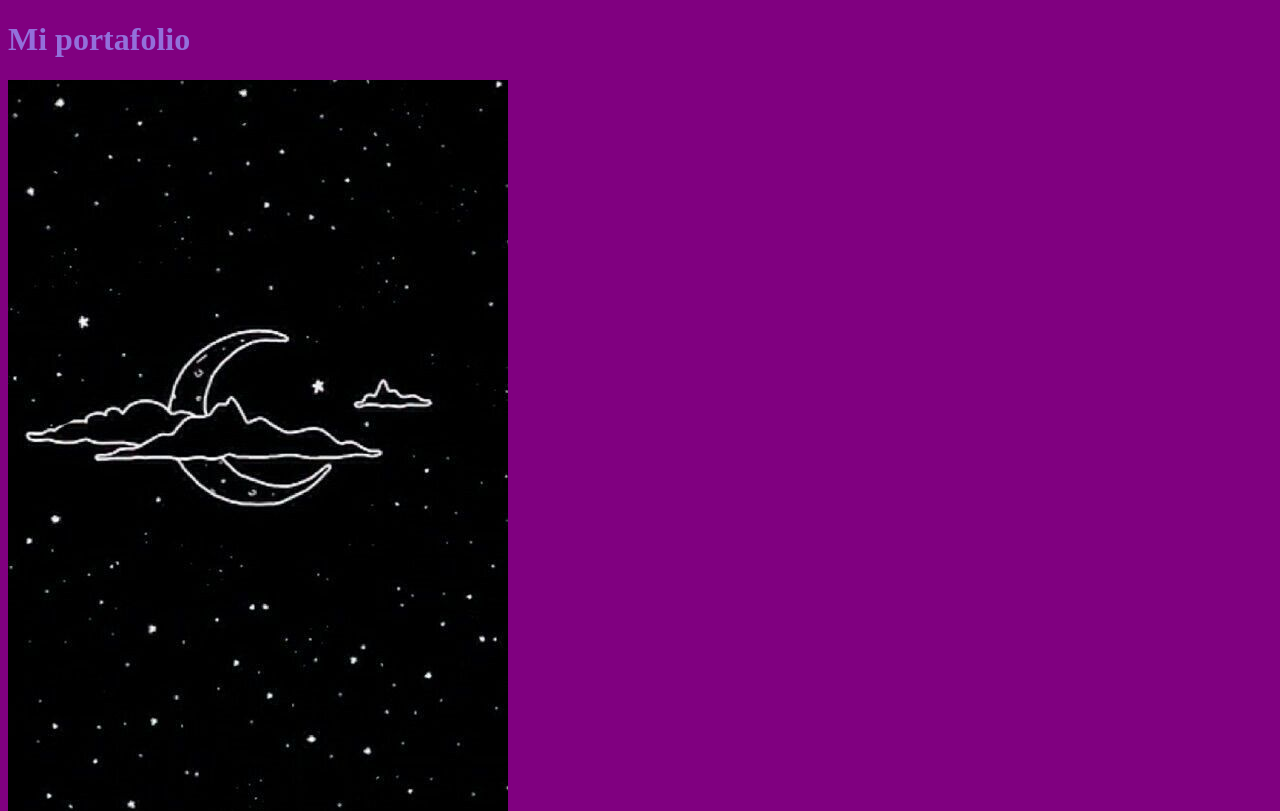
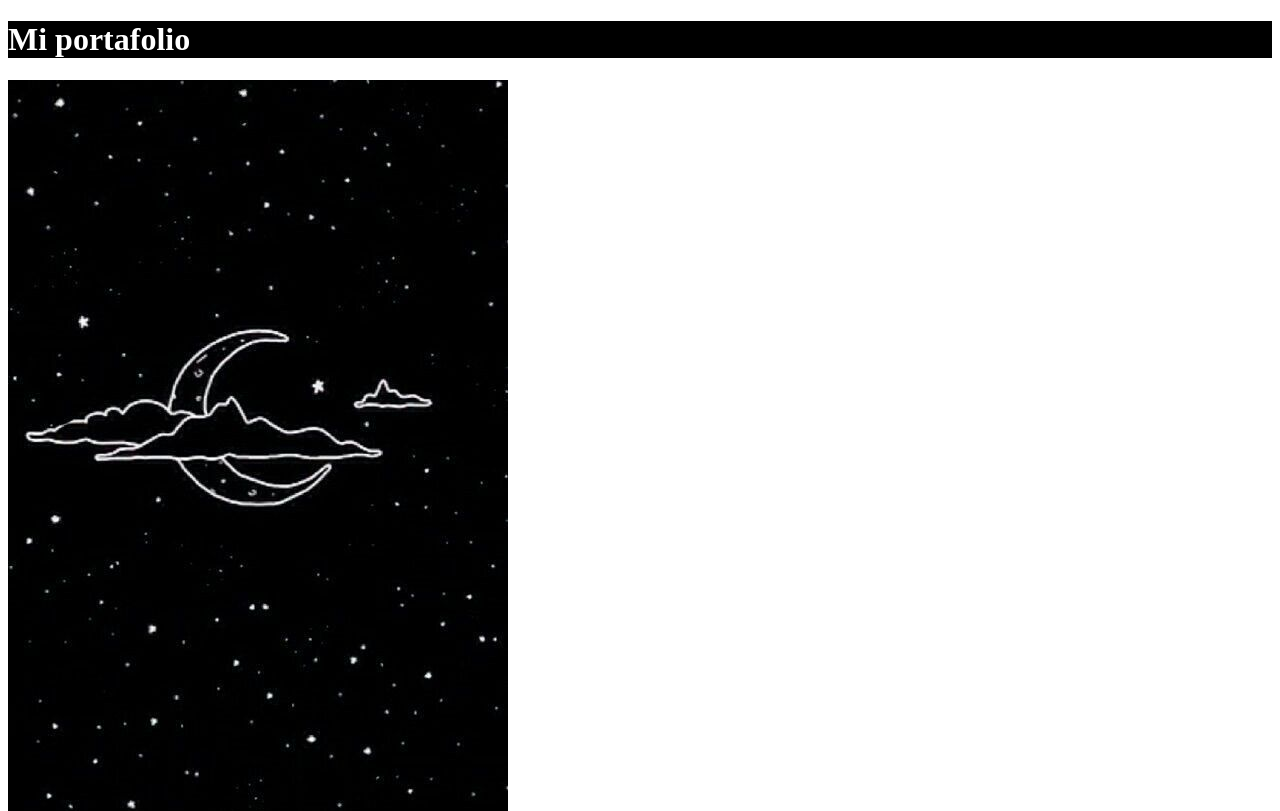
Before and after one commit to Cony16clark/portafolioscony, a plain HTML site: page index.html in a window 1280 px wide. Shown: the top 811 px of the page. Drawn offline with Linux system fonts and the light colour scheme.

Commit message:
Update style.css

```diff
--- a/style.css
+++ b/style.css
@@ -1,8 +1,7 @@
-
-body {
-  background-color: purple;
+div{
+    background-color: black;
 }
 
-h1 {
-  color: mediumpurple;
+h1{
+    color: white;
 }
```
